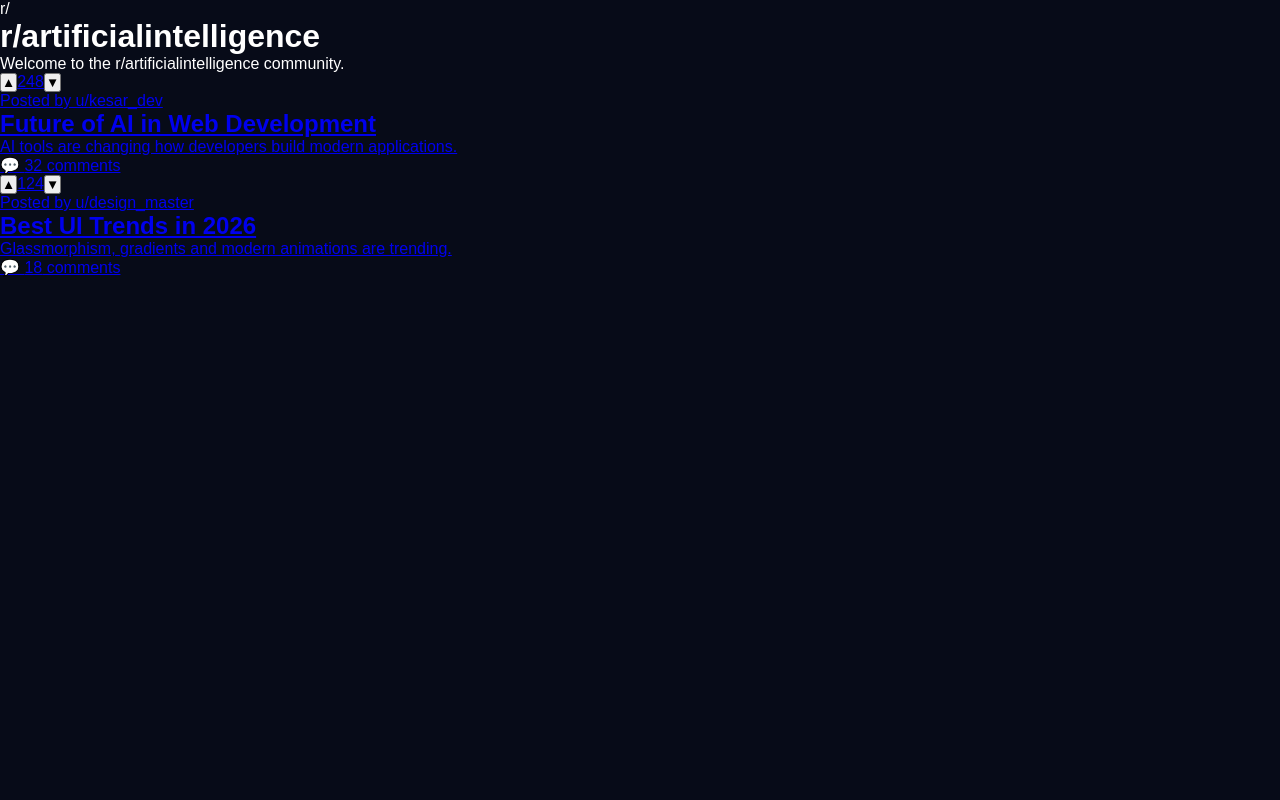
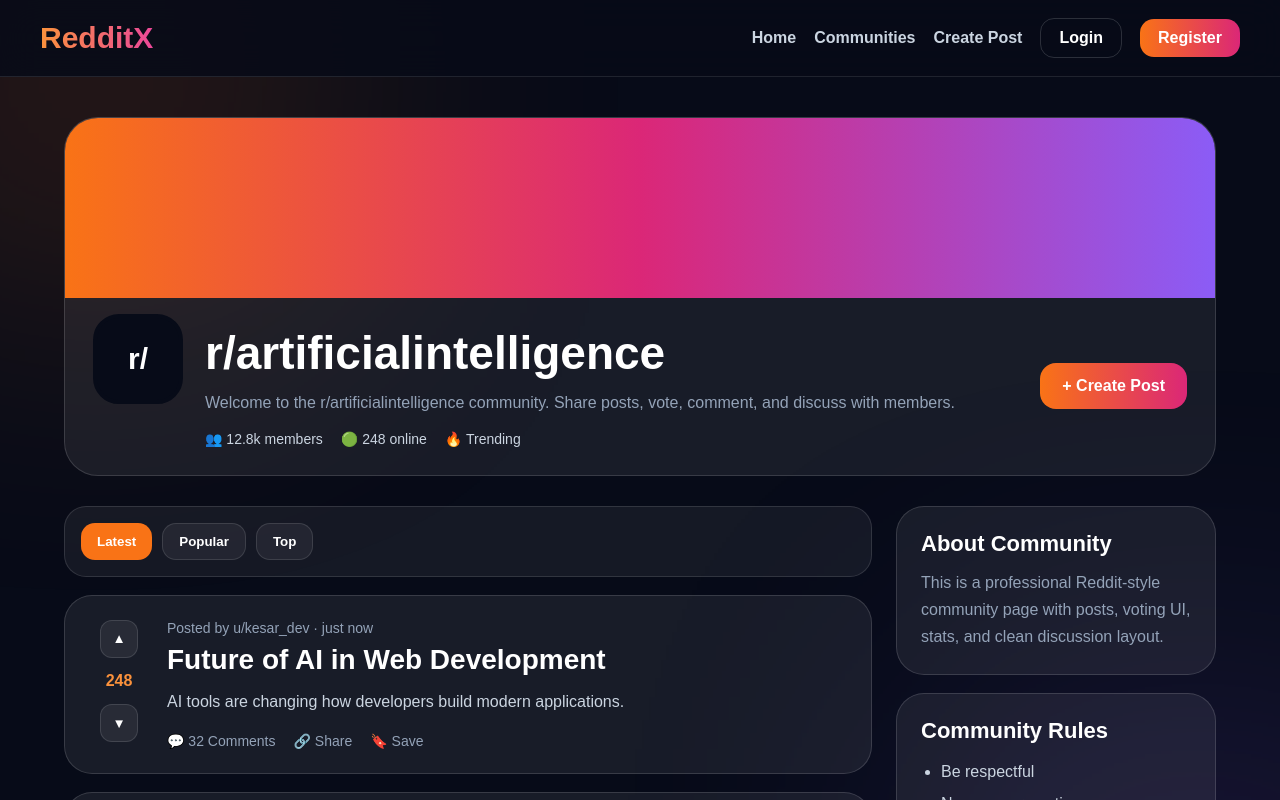
Before and after one commit to Kesarkarale/reddit-clone, a Next.js app: page /r/artificialintelligence in a window 1280 px wide. Shown: the top 800 px of the page. Built offline with nearby package versions, Linux system fonts and the light colour scheme.

Commit message:
Update page.js

```diff
--- a/app/r/[slug]/page.js
+++ b/app/r/[slug]/page.js
@@ -1,4 +1,26 @@
-const posts = [
+"use client";
+
+import { useEffect, useState } from "react";
+import Navbar from "../../../components/Navbar";
+
+export default function CommunityPage({ params }) {
+  const slug = params.slug;
+
+  const [posts, setPosts] = useState([]);
+
+  useEffect(() => {
+    const savedPosts = JSON.parse(localStorage.getItem("redditxPosts")) || [];
+
+    const filtered = savedPosts.filter(
+      (post) =>
+        post.community &&
+        post.community.toLowerCase().replace(/\s+/g, "-") === slug
+    );
+
+    setPosts(filtered);
+  }, [slug]);
+
+  const defaultPosts = [
     {
       id: 1,
       title: "Future of AI in Web Development",
@@ -19,74 +41,334 @@ const posts = [
     },
   ];
 
-export default async function CommunityPage({ params }) {
-  const { slug } = await params;
+  const allPosts = posts.length > 0 ? posts : defaultPosts;
 
   return (
-    <main className="min-h-screen bg-[#070b18] text-white px-6 py-8">
-      <div className="max-w-6xl mx-auto">
-        <div className="rounded-3xl border border-white/10 bg-white/5 p-8 backdrop-blur-xl mb-8">
-          <div className="h-40 rounded-3xl bg-gradient-to-r from-orange-500 via-pink-600 to-purple-600"></div>
+    <main style={page}>
+      <Navbar />
 
-          <div className="-mt-12">
-            <div className="h-24 w-24 rounded-3xl bg-[#070b18] border-4 border-[#070b18] flex items-center justify-center text-3xl font-black">
-              r/
-            </div>
+      <style>{`
+        @keyframes glowMove {
+          0% { transform: translate(0,0) scale(1); }
+          50% { transform: translate(20px,-15px) scale(1.08); }
+          100% { transform: translate(0,0) scale(1); }
+        }
+      `}</style>
 
-            <h1 className="text-5xl font-black mt-5">
-              r/{slug}
-            </h1>
+      <div style={glowOne}></div>
+      <div style={glowTwo}></div>
 
-            <p className="text-slate-400 mt-3">
-              Welcome to the r/{slug} community.
+      <section style={container}>
+        <div style={heroCard}>
+          <div style={cover}></div>
+
+          <div style={heroContent}>
+            <div style={avatar}>r/</div>
+
+            <div>
+              <h1 style={title}>r/{slug}</h1>
+              <p style={subtitle}>
+                Welcome to the r/{slug} community. Share posts, vote, comment,
+                and discuss with members.
               </p>
+
+              <div style={stats}>
+                <span>👥 12.8k members</span>
+                <span>🟢 248 online</span>
+                <span>🔥 Trending</span>
               </div>
             </div>
 
-        <div className="space-y-5">
-          {posts.map((post) => (
-            <a
-              key={post.id}
-              href={`/post/${post.id}`}
-              className="block rounded-3xl border border-white/10 bg-white/5 p-6 backdrop-blur-xl hover:-translate-y-1 transition"
-            >
-              <div className="flex gap-5">
-                <div className="flex flex-col items-center">
-                  <button className="hover:text-orange-300">
-                    ▲
-                  </button>
+            <a href="/create-post" style={joinBtn}>
+              + Create Post
+            </a>
+          </div>
+        </div>
 
-                  <span className="font-bold text-orange-300">
-                    {post.votes}
-                  </span>
+        <div style={layout}>
+          <div style={feed}>
+            <div style={sortBar}>
+              <button style={activeSort}>Latest</button>
+              <button style={sortBtn}>Popular</button>
+              <button style={sortBtn}>Top</button>
+            </div>
 
-                  <button className="hover:text-purple-300">
-                    ▼
-                  </button>
+            {allPosts.map((post) => (
+              <a key={post.id} href={`/post/${post.id}`} style={postCard}>
+                <div style={voteBox}>
+                  <button style={voteBtn}>▲</button>
+                  <strong style={voteCount}>{post.votes || 1}</strong>
+                  <button style={voteBtn}>▼</button>
                 </div>
 
                 <div>
-                  <p className="text-sm text-slate-400">
-                    Posted by u/{post.author}
+                  <p style={meta}>
+                    Posted by u/{post.author || "you"} · just now
                   </p>
 
-                  <h2 className="text-2xl font-bold mt-2">
-                    {post.title}
-                  </h2>
+                  <h2 style={postTitle}>{post.title}</h2>
 
-                  <p className="text-slate-400 mt-3">
-                    {post.content}
-                  </p>
+                  <p style={postText}>{post.content}</p>
 
-                  <p className="text-sm text-slate-500 mt-4">
-                    💬 {post.comments} comments
-                  </p>
+                  <div style={actions}>
+                    <span>💬 {post.comments || 0} Comments</span>
+                    <span>🔗 Share</span>
+                    <span>🔖 Save</span>
                   </div>
                 </div>
               </a>
             ))}
           </div>
+
+          <aside style={aside}>
+            <div style={sideCard}>
+              <h3 style={sideTitle}>About Community</h3>
+              <p style={sideText}>
+                This is a professional Reddit-style community page with posts,
+                voting UI, stats, and clean discussion layout.
+              </p>
             </div>
+
+            <div style={sideCard}>
+              <h3 style={sideTitle}>Community Rules</h3>
+              <ul style={rules}>
+                <li>Be respectful</li>
+                <li>No spam promotion</li>
+                <li>Use clear post titles</li>
+                <li>Stay on topic</li>
+              </ul>
+            </div>
+          </aside>
+        </div>
+      </section>
     </main>
   );
 }
+
+const page = {
+  minHeight: "100vh",
+  background: "#070b18",
+  color: "white",
+  fontFamily: "Arial, sans-serif",
+  position: "relative",
+  overflow: "hidden",
+};
+
+const glowOne = {
+  position: "absolute",
+  width: "420px",
+  height: "420px",
+  top: "-140px",
+  left: "-120px",
+  background: "#f97316",
+  filter: "blur(140px)",
+  opacity: 0.18,
+  animation: "glowMove 7s ease-in-out infinite",
+};
+
+const glowTwo = {
+  position: "absolute",
+  width: "430px",
+  height: "430px",
+  bottom: "-160px",
+  right: "-120px",
+  background: "#8b5cf6",
+  filter: "blur(150px)",
+  opacity: 0.2,
+  animation: "glowMove 8s ease-in-out infinite",
+};
+
+const container = {
+  position: "relative",
+  zIndex: 5,
+  maxWidth: "1200px",
+  margin: "0 auto",
+  padding: "40px 24px",
+};
+
+const heroCard = {
+  borderRadius: "34px",
+  overflow: "hidden",
+  background: "rgba(255,255,255,0.07)",
+  border: "1px solid rgba(255,255,255,0.14)",
+  marginBottom: "30px",
+};
+
+const cover = {
+  height: "180px",
+  background: "linear-gradient(90deg,#f97316,#db2777,#8b5cf6)",
+};
+
+const heroContent = {
+  padding: "28px",
+  display: "grid",
+  gridTemplateColumns: "90px 1fr auto",
+  gap: "22px",
+  alignItems: "center",
+};
+
+const avatar = {
+  width: "90px",
+  height: "90px",
+  borderRadius: "26px",
+  background: "#070b18",
+  border: "4px solid #070b18",
+  display: "flex",
+  alignItems: "center",
+  justifyContent: "center",
+  fontSize: "30px",
+  fontWeight: "900",
+  marginTop: "-55px",
+};
+
+const title = {
+  fontSize: "46px",
+  fontWeight: "900",
+};
+
+const subtitle = {
+  color: "#94a3b8",
+  marginTop: "10px",
+  lineHeight: "1.6",
+};
+
+const stats = {
+  display: "flex",
+  flexWrap: "wrap",
+  gap: "18px",
+  marginTop: "15px",
+  color: "#cbd5e1",
+  fontSize: "14px",
+};
+
+const joinBtn = {
+  padding: "14px 22px",
+  borderRadius: "16px",
+  background: "linear-gradient(90deg,#f97316,#db2777)",
+  color: "white",
+  textDecoration: "none",
+  fontWeight: "900",
+};
+
+const layout = {
+  display: "grid",
+  gridTemplateColumns: "1fr 320px",
+  gap: "24px",
+};
+
+const feed = {
+  display: "grid",
+  gap: "18px",
+};
+
+const sortBar = {
+  display: "flex",
+  gap: "10px",
+  padding: "16px",
+  borderRadius: "22px",
+  background: "rgba(255,255,255,0.06)",
+  border: "1px solid rgba(255,255,255,0.12)",
+};
+
+const activeSort = {
+  border: "none",
+  padding: "10px 16px",
+  borderRadius: "14px",
+  background: "#f97316",
+  color: "white",
+  fontWeight: "900",
+};
+
+const sortBtn = {
+  border: "1px solid rgba(255,255,255,0.12)",
+  padding: "10px 16px",
+  borderRadius: "14px",
+  background: "rgba(255,255,255,0.06)",
+  color: "white",
+  fontWeight: "800",
+};
+
+const postCard = {
+  display: "grid",
+  gridTemplateColumns: "60px 1fr",
+  gap: "18px",
+  padding: "24px",
+  borderRadius: "28px",
+  background: "rgba(255,255,255,0.07)",
+  border: "1px solid rgba(255,255,255,0.14)",
+  color: "white",
+  textDecoration: "none",
+};
+
+const voteBox = {
+  display: "grid",
+  justifyItems: "center",
+  gap: "8px",
+};
+
+const voteBtn = {
+  width: "38px",
+  height: "38px",
+  borderRadius: "12px",
+  border: "1px solid rgba(255,255,255,0.12)",
+  background: "rgba(255,255,255,0.07)",
+  color: "white",
+};
+
+const voteCount = {
+  color: "#fb923c",
+};
+
+const meta = {
+  color: "#94a3b8",
+  fontSize: "14px",
+};
+
+const postTitle = {
+  fontSize: "28px",
+  marginTop: "8px",
+  fontWeight: "900",
+};
+
+const postText = {
+  color: "#cbd5e1",
+  marginTop: "12px",
+  lineHeight: "1.7",
+};
+
+const actions = {
+  display: "flex",
+  gap: "18px",
+  marginTop: "18px",
+  color: "#94a3b8",
+  fontSize: "14px",
+};
+
+const aside = {
+  display: "grid",
+  gap: "18px",
+  alignSelf: "start",
+};
+
+const sideCard = {
+  padding: "24px",
+  borderRadius: "28px",
+  background: "rgba(255,255,255,0.07)",
+  border: "1px solid rgba(255,255,255,0.14)",
+};
+
+const sideTitle = {
+  fontSize: "22px",
+  marginBottom: "12px",
+};
+
+const sideText = {
+  color: "#94a3b8",
+  lineHeight: "1.7",
+};
+
+const rules = {
+  color: "#cbd5e1",
+  lineHeight: "2",
+  paddingLeft: "20px",
+};
```
Lines whose indentation alone changed are shown as unchanged.
